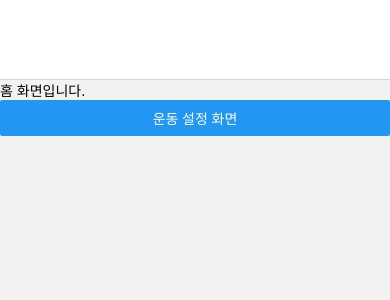
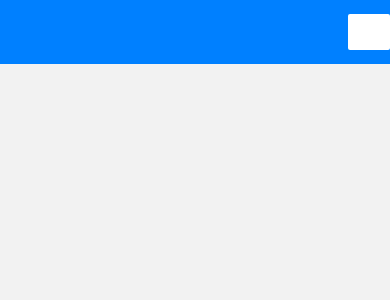
Before and after one commit to seungyeonkk/kuzal-exercise, a React Native app: screen /Home in a window 390 px wide. Shown: the top 300 px of the page. Built offline with nearby package versions, Linux system fonts and the light colour scheme.

Commit message:
타이머 설정 화면 이동 버튼 추가

```diff
--- a/app/navigations/Stack.js
+++ b/app/navigations/Stack.js
@@ -3,6 +3,7 @@ import {createStackNavigator} from "@react-navigation/stack";
 import { theme } from "../style/theme";
 import Home from "../pages/Home";
 import TimerSetting from "../pages/TimerSetting";
+import {Button} from "react-native";
 
 const Stack = createStackNavigator();
 
@@ -21,7 +22,7 @@ const StackNavigation = () => {
             <Stack.Screen name="Home" component={Home}
                 options={{
                     headerShown: true,
-                    headerBackTitleVisible: false
+                    headerBackTitlVisible: false
                 }}
             />
             <Stack.Screen name="TimerSetting" component={TimerSetting}
--- a/app/pages/Home.js
+++ b/app/pages/Home.js
@@ -1,16 +1,62 @@
-import React from "react";
+import React, {useLayoutEffect, useEffect} from "react";
 import { View, Text, Button } from "react-native";
+import styled from "styled-components/native";
+import ExerciseCard from "../components/home/ExerciseCard";
+import AsyncStorage from '@react-native-async-storage/async-storage';
+import TimerCard from "../components/settings/TimerCard";
+import Exercise from "../domains/Exercise";
 
-
+const Container = styled.View`
+    flex: 1;
+    padding: 15px;
+`;
 
 const Home = ({ navigation }) => {
 
+    const [exercises, setExercises] = React.useState([]);
+
+    useLayoutEffect(() => {
+        navigation.setOptions({
+            headerTitle: '',
+            headerTintColor: '#ffffff',
+            headerStyle: {
+                backgroundColor: '#0080FF',
+                borderBottomColor: '#0080FF',
+                borderBottomWidth: 0,
+                shadowColor: 'transparent'
+            },
+            headerRight: () => (
+                <Button title="추가" color="#ffffff" onPress={() => {
+                    navigation.navigate('TimerSetting');
+                }}/>
+            )
+        });
+    }, []);
+
+    useEffect( () => {
+
+        // TODO: 조회한 운동목록 화면에 표시 되도록
+        async function getExercises() {
+            // useEffect에서 async를 하면 sideEffect가 발생하는걸 해결함
+            const exercisesFromStorage = await AsyncStorage.getItem('exercises');
+            console.log("조회한 목록", exercisesFromStorage);
+            setExercises(JSON.parse(exercisesFromStorage));
+        }
+        getExercises();
+
+
+        console.log("조회한 목록2 ", exercises);
+
+    }, []);
+
+
     return (
-        <View>
-            <Text>홈 화면입니다.</Text>
-            <Button title="운동 설정 화면" onPress={ () => navigation.navigate('TimerSetting')}>
-            </Button>
-        </View>
+        <Container>
+            {/*{exercises.map( (exercise, index) => (
+                <ExerciseCard title={exercise.name} key={index}></ExerciseCard>
+            ))}*/}
+
+        </Container>
     );
 }
 
```
